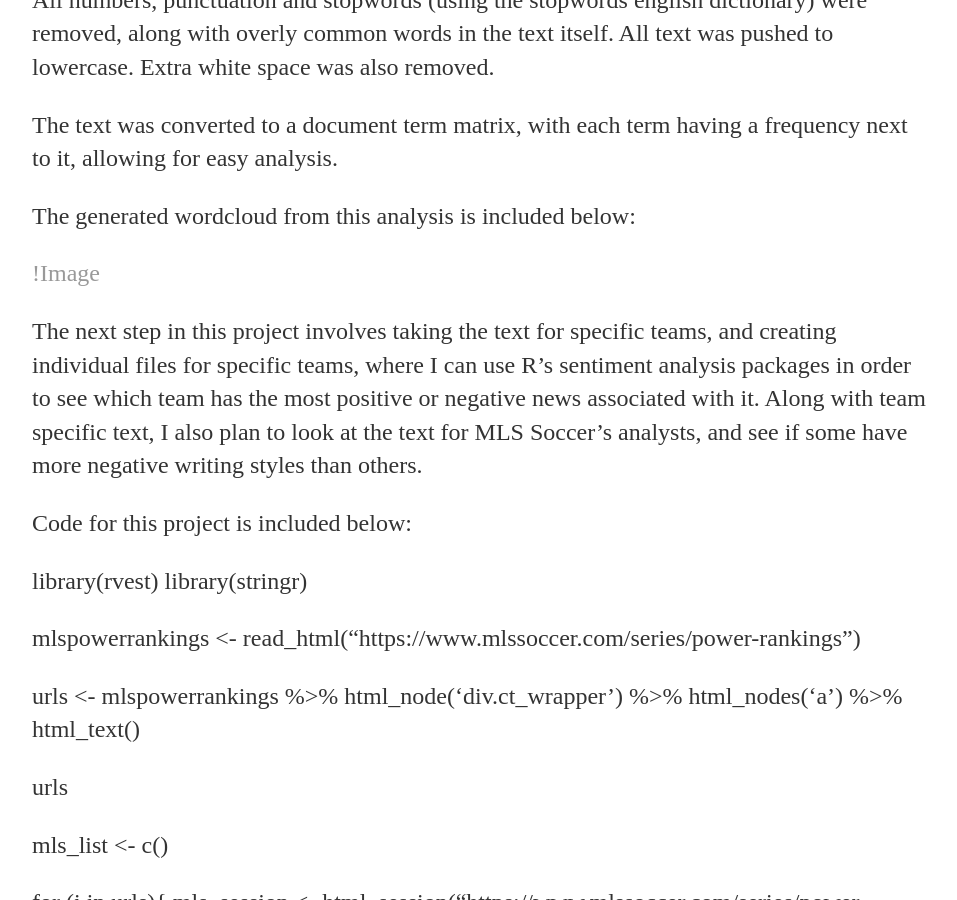
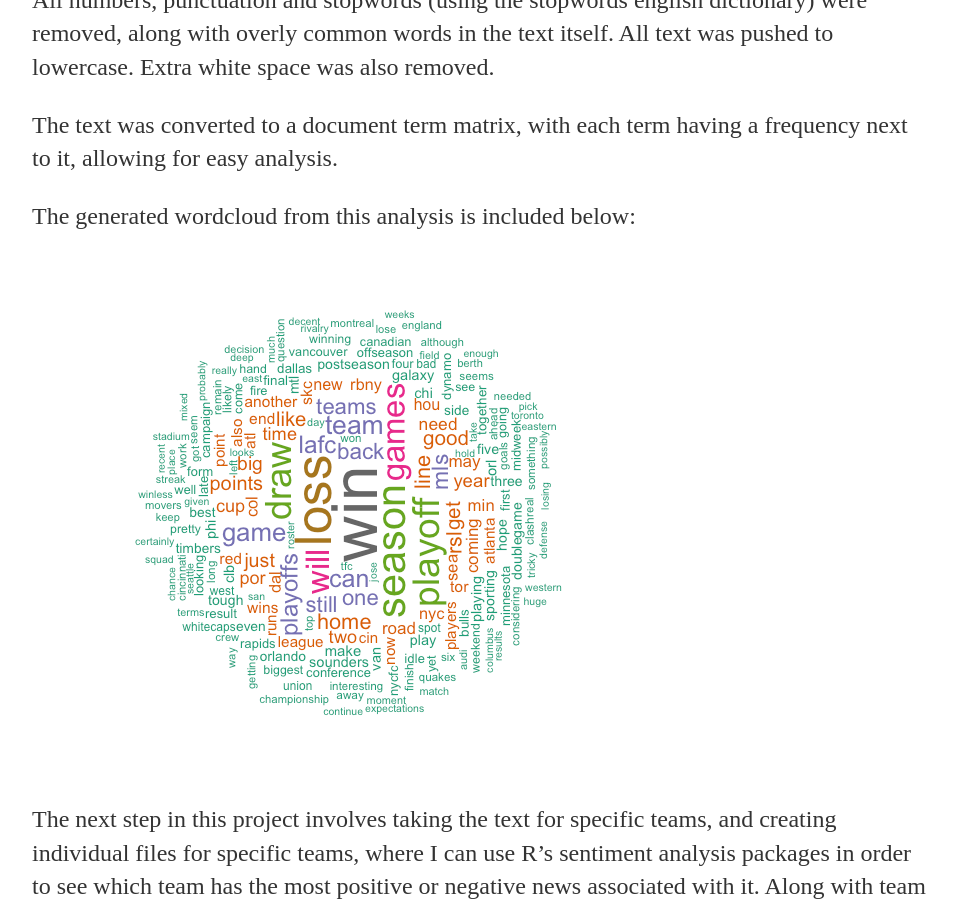
Before and after one commit to cal-afc/cal-afc.github.io, a Jekyll site: the page built from _posts/2019-10-31-MLS-Scraping-Start.md, in a window 1280 px wide and 900 px high, scrolled down 919 px. Shown: the whole window, without its empty margins (160-1117 px from the left). Built offline with Jekyll 4.4.1, drawn with Linux system fonts in a browser that asks for light colours.

Commit message:
Update 2019-10-31-MLS-Scraping-Start.md
Updated image format

```diff
--- a/_posts/2019-10-31-MLS-Scraping-Start.md
+++ b/_posts/2019-10-31-MLS-Scraping-Start.md
@@ -25,7 +25,7 @@ date: 2019-10-31
 
  The generated wordcloud from this analysis is included below:
 
- [!Image](https://github.com/cal-afc/cal-afc.github.io/blob/master/images/MLSwordcloud.png?raw=true)
+ ![Image](https://github.com/cal-afc/cal-afc.github.io/blob/master/images/MLSwordcloud.png?raw=true)
 
  The next step in this project involves taking the text for specific teams, and creating individual files for specific teams, where I can use R's sentiment analysis packages in order to see which team has the most positive or negative news associated with it.
  Along with team specific text, I also plan to look at the text for MLS Soccer's analysts, and see if some have more negative writing styles than others.
```
